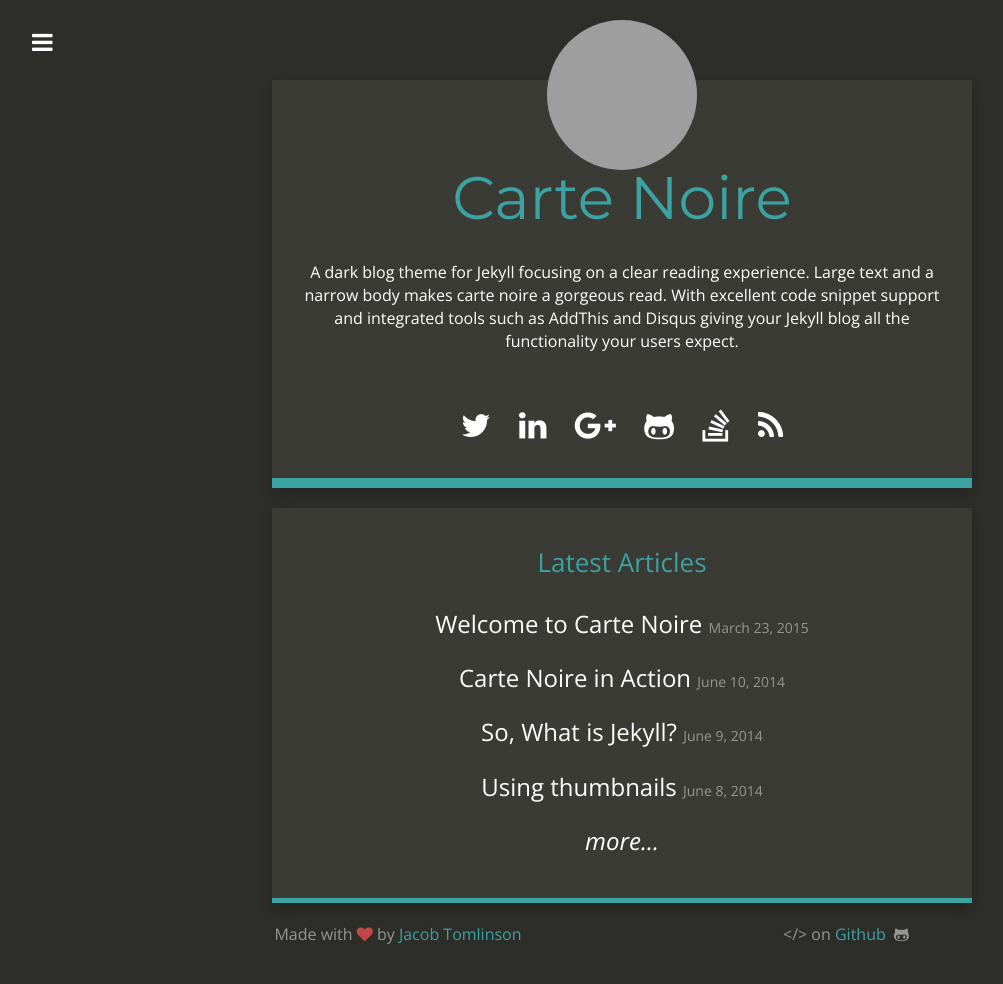
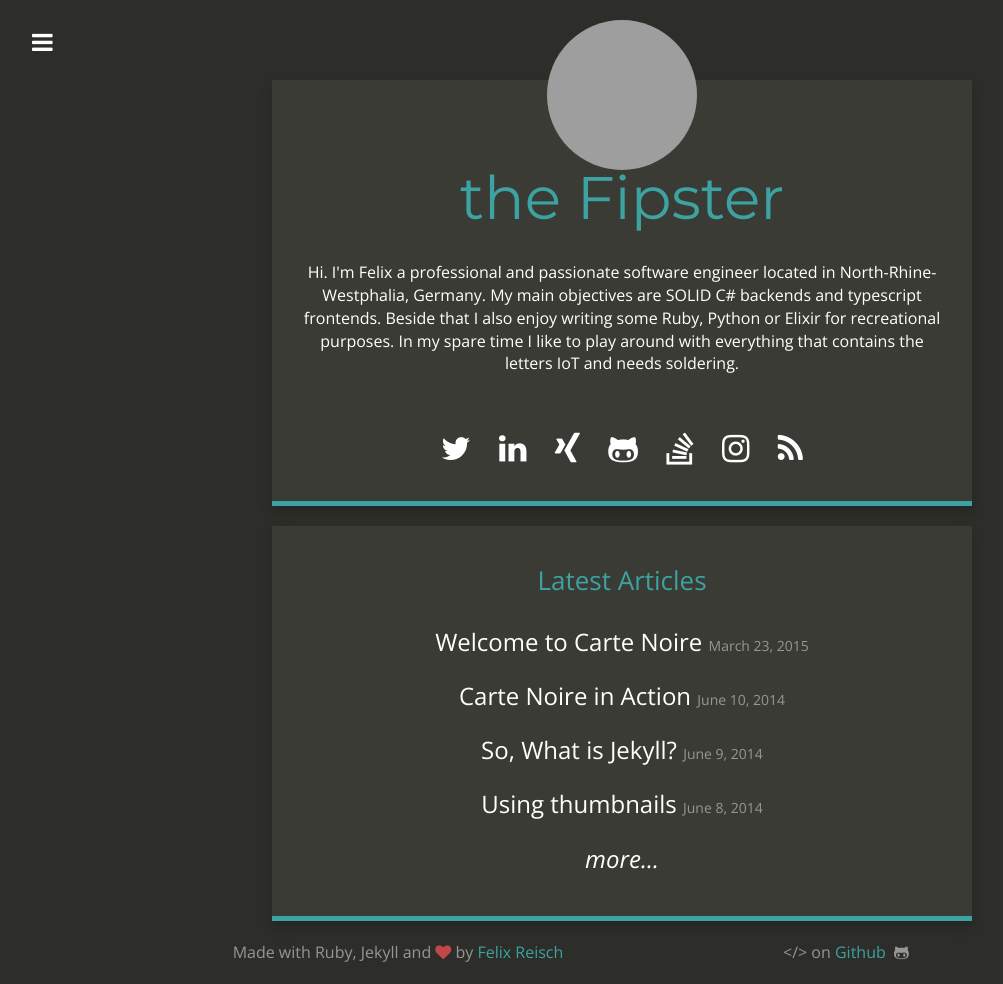
Before and after one commit to thefipster/Blog, a Jekyll site: the page built from index.html, in a window 1280 px wide. Shown: the whole page, without its empty margins (18-1021 px from the left). Built offline with Jekyll 4.4.1, drawn with Linux system fonts in a browser that asks for light colours; nearby versions of some CDN libraries; grey boxes are pictures that could not be loaded.

Commit message:
Adjusted basic config settings, consolidated index css for bottom border.

```diff
--- a/_config.yml
+++ b/_config.yml
@@ -1,31 +1,34 @@
 # Site settings
-title: "Carte Noire"
+title: "the Fipster"
 email: jacob@jacobtomlinson.co.uk
-description: "A dark blog theme for Jekyll."
+description: "Personal blog of Felix Reisch aka the Fipster."
 baseurl: ""
-url: "http://carte-noire.jacobtomlinson.co.uk/"
-title_description: "A dark blog theme for Jekyll focusing on a clear reading experience. Large text and a narrow body makes carte noire a gorgeous read. With excellent code snippet support and integrated tools such as AddThis and Disqus giving your Jekyll blog all the functionality your users expect."
-title_image: "https://www.gravatar.com/avatar/00000000000000000000000000000000?s=500&d=mm"
-google_analytics: "UA-20365477-4"
-disqus_account: cartenoire
+url: "https://github.com/thefipster/Blog"
+title_description: >
+  Hi. I'm Felix a professional and passionate software engineer
+  located in North-Rhine-Westphalia, Germany.
+  My main objectives are SOLID C# backends and typescript frontends.
+  Beside that I also enjoy writing some Ruby, Python or Elixir
+  for recreational purposes.
+  In my spare time I like to play around with everything that contains
+  the letters IoT and needs soldering.
+
+title_image: "https://secure.gravatar.com/avatar/026db6b54f988e00fd9f49ac7fb59707?s=500&d=mm"
 github_repository: https://github.com/jacobtomlinson/carte-noire
 addthis_id: ra-513c6fa83da6ec67
 post_limit: 5
 
 # Social usernames/URLs
-twitter_username: _jacobtomlinson
-github_username:  jacobtomlinson
-instagram_username:
-reddit_username:
-linkedin_link: http://carte-noire.jacobtomlinson.co.uk/
-google_plus_link: http://carte-noire.jacobtomlinson.co.uk/
-stackoverflow_link: http://carte-noire.jacobtomlinson.co.uk/
-xing_link:
-facebook_link:
+twitter_username: thefipster
+github_username:  thefipster
+instagram_username: thefipster
+linkedin_link: https://de.linkedin.com/in/felix-reisch-a5a334116
+stackoverflow_link: https://stackexchange.com/users/6483903/felix
+xing_link: https://www.xing.com/profile/Felix_Reisch/
 
 # Footer
-footer_left: "Made with <i class=\"fa fa-heart\"></i> by <a href=\"https://twitter.com/_JacobTomlinson\">Jacob Tomlinson</a>"
-footer_right: "&lt;/&gt; on <a href=\"https://github.com/jacobtomlinson/carte-noire\">Github</a> &nbsp;<i class=\"fa fa-github-alt\"></i>"
+footer_left: "Made with Ruby, Jekyll and <i class=\"fa fa-heart\"></i> by <a href=\"https://twitter.com/thefipster\">Felix Reisch</a>"
+footer_right: "&lt;/&gt; on <a href=\"https://github.com/thefipster/Blog\">Github</a> &nbsp;<i class=\"fa fa-github-alt\"></i>"
 
 # Build settings
 markdown: kramdown
--- a/css/style.scss
+++ b/css/style.scss
@@ -249,10 +249,6 @@
 
 	.categories {
 		font-size: 22px;
-	}
-
-	.content-panel:nth-of-type(1) {
-		border-bottom: 10px solid $light-blue;
 	}
 
 	.author-header {
```
Also changed, not shown: index.html (+1 -12 lines).
